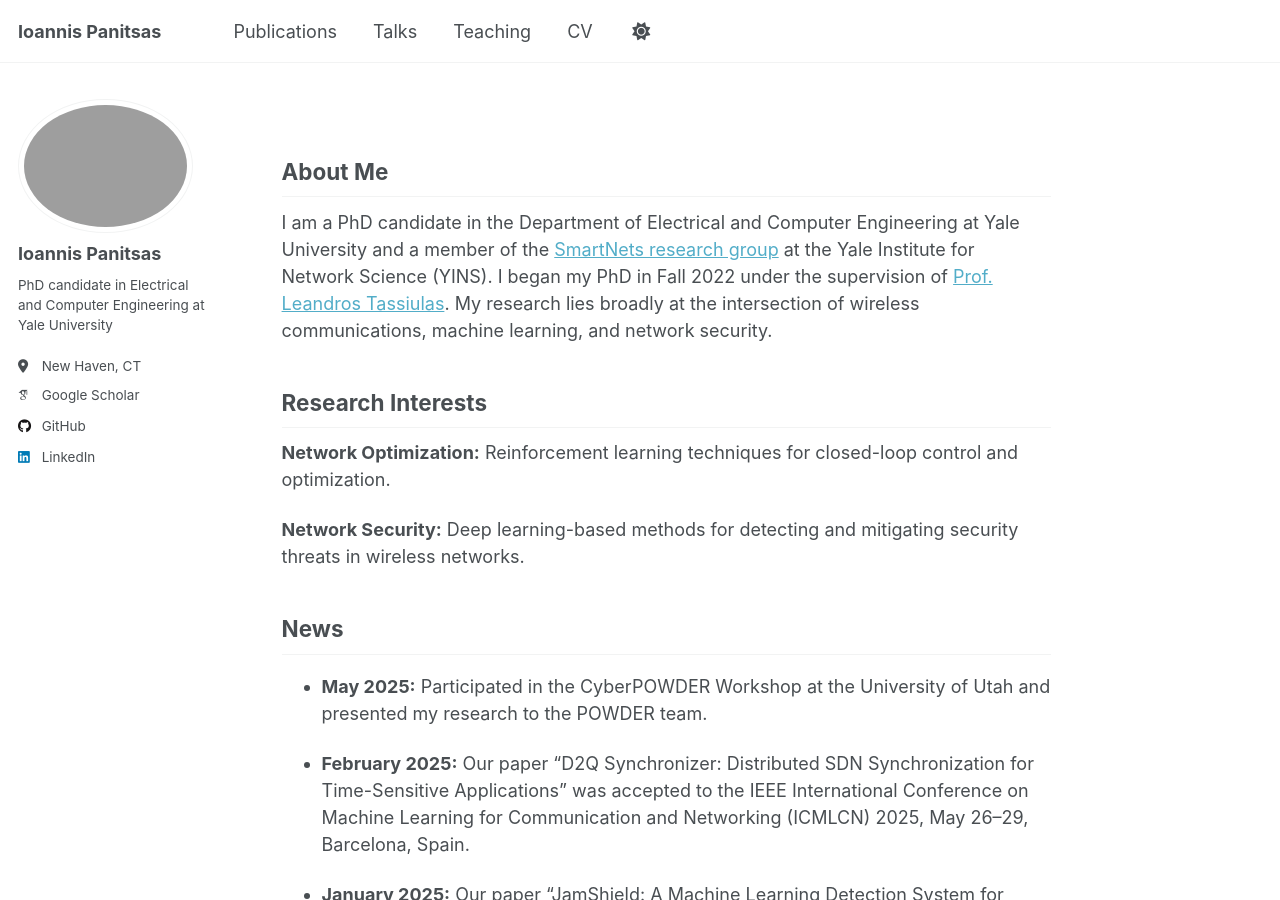
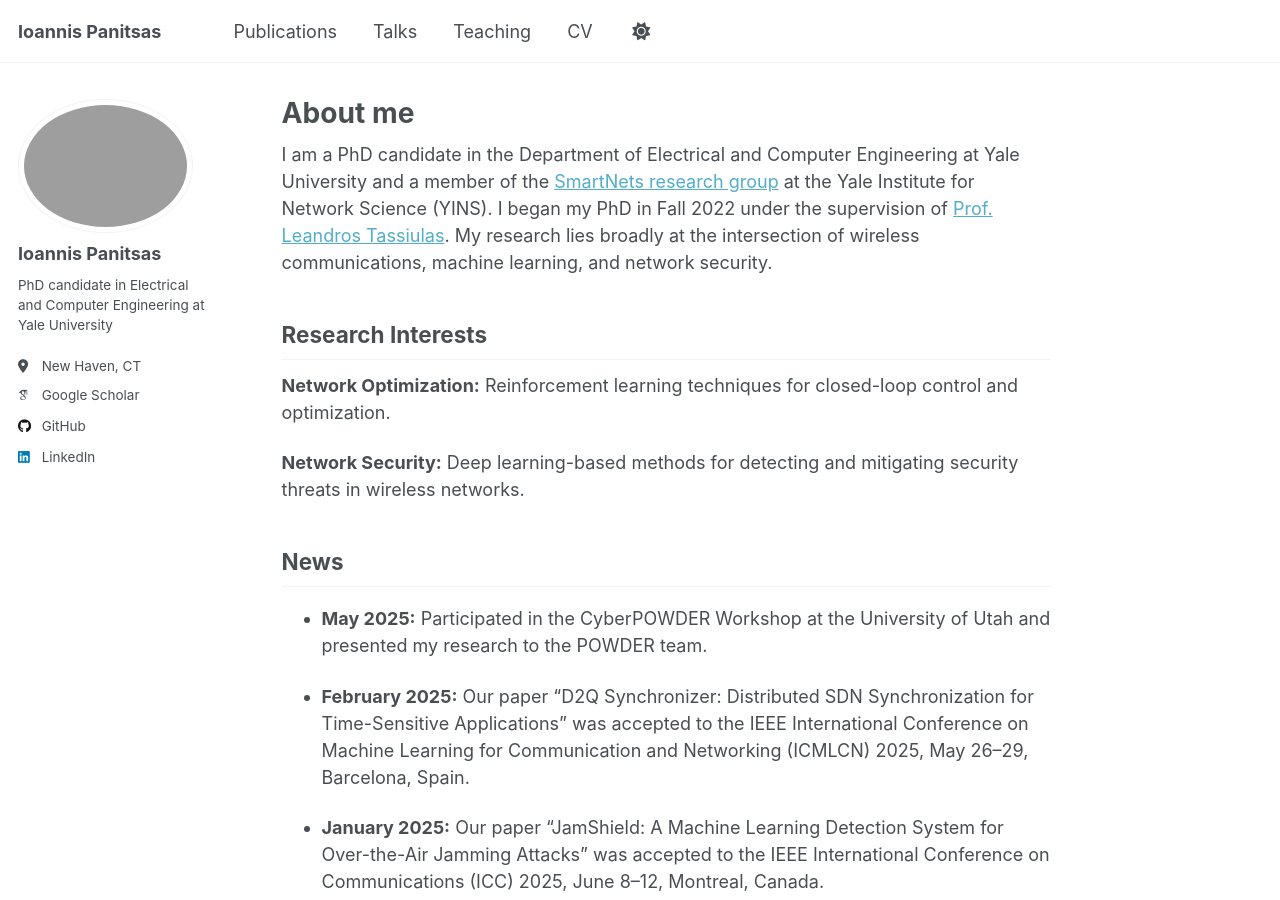
Before and after one commit to panitsasi/panitsasi.github.io, a Jekyll site: the page built from _pages/about.md, in a window 1280 px wide and 900 px high. Built offline with Jekyll 4.4.1, drawn with Linux system fonts in a browser that asks for light colours; some web fonts are replaced.

Commit message:
Updated the index page

```diff
--- a/_pages/about.md
+++ b/_pages/about.md
@@ -1,10 +1,8 @@
 ---
 permalink: /
-title: ""
+title: "About me"
 author_profile: true
 ---
-
-## About Me
 
 I am a PhD candidate in the Department of Electrical and Computer Engineering at Yale University and a member of the [SmartNets research group](https://smartnets.yale.edu/) at the Yale Institute for Network Science (YINS). I began my PhD in Fall 2022 under the supervision of [Prof. Leandros Tassiulas](https://engineering.yale.edu/research-and-faculty/faculty-directory/leandros-tassiulas).   My research lies broadly at the intersection of wireless communications, machine learning, and network security.
 
```
Also changed, not shown: _pages/publications.md (+0 -2 lines), _pages/teaching.md (+1 -3 lines).
